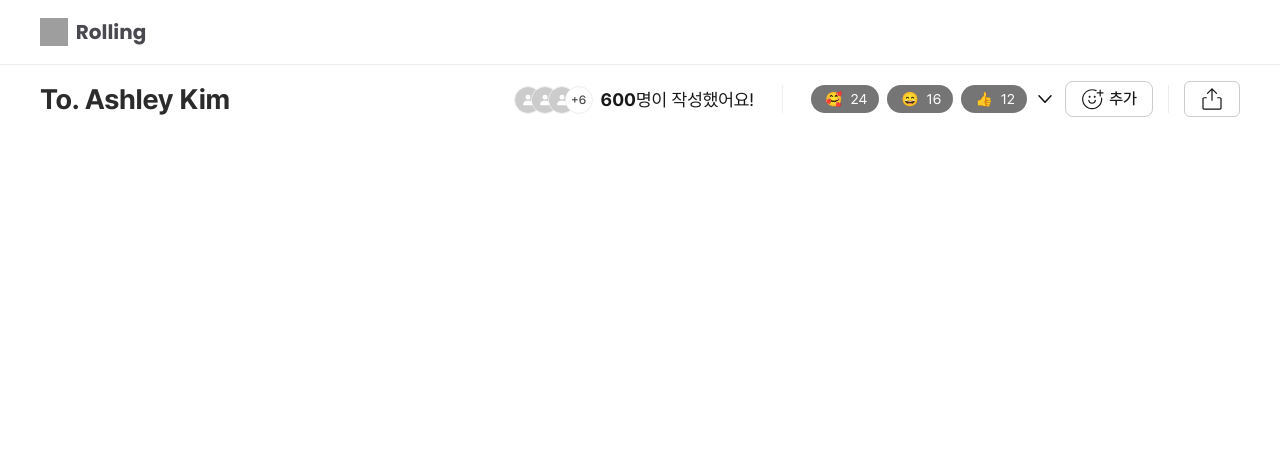
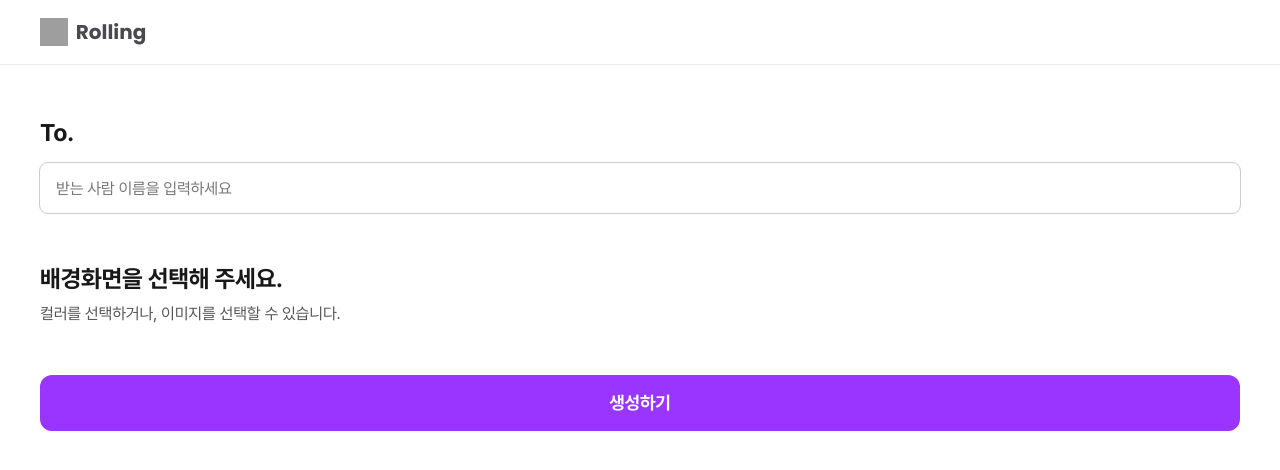
Before and after one commit to codeit-team8/rolling, a React (Vite) app: page /post in a window 1280 px wide. Shown: the top 470 px of the page. Built offline with nearby package versions, Linux system fonts and the light colour scheme; grey boxes are pictures that could not be loaded.

Commit message:
fix : textInput initial value 수정

```diff
--- a/src/App.jsx
+++ b/src/App.jsx
@@ -3,6 +3,7 @@ import GlobalStyle from '@/styles/GlobalStyle.js';
 import Post from '@/pages/Post.jsx';
 import Main from '@/pages/Main.jsx';
 import Nav from '@/components/Nav/Nav.jsx';
+import To from '@/pages/To.jsx';
 
 function App() {
   return (
@@ -12,7 +13,7 @@ function App() {
       <Routes>
         <Route path="/" element={<Main />} />
         <Route path="/list" element={<Main />} />
-        <Route path="/post" element={<Post />}>
+        <Route path="/post" element={<To />}>
           <Route path=":postId" element={<Post />} />
         </Route>
       </Routes>
--- /dev/null
+++ b/src/pages/To.jsx
@@ -0,0 +1,79 @@
+import { useState } from 'react';
+import styled, { css } from 'styled-components';
+import * as F from '@/styles/fontType';
+import TextInput from '@/styles/input/TextInput';
+import PrimaryButton from '@/styles/button/PrimaryButton';
+
+const INIT_VALUE = {
+  team: '1-8',
+  name: '',
+  backgroundColor: 'begie',
+  backgroundImageURL: '',
+};
+
+export default function To() {
+  const [isValidForm, setIsValidForm] = useState(null);
+  const [postValue, setPostValue] = useState(INIT_VALUE);
+
+  const handleSubmit = (e) => {
+    e.preventDefault();
+  };
+
+  const preventSubmitKeyDown = (e) => {
+    if (e.keyCode === 13) {
+      e.preventDefault();
+    }
+  };
+
+  return (
+    <ToContainer>
+      <Form onSubmit={handleSubmit} onKeyDown={preventSubmitKeyDown}>
+        <TextBox>
+          <Title>To.</Title>
+          <TextInput setIsValidForm={setIsValidForm} />
+        </TextBox>
+        <TextBox2>
+          <Title>배경화면을 선택해 주세요.</Title>
+          <P>컬러를 선택하거나, 이미지를 선택할 수 있습니다.</P>
+        </TextBox2>
+        <PrimaryButton type="submit">생성하기</PrimaryButton>
+      </Form>
+    </ToContainer>
+  );
+}
+
+const ToContainer = styled.div`
+  padding: 5rem 2rem 0 2rem;
+`;
+
+const FlexColumn = css`
+  display: flex;
+  flex-direction: column;
+`;
+
+const Form = styled.form`
+  ${FlexColumn}
+  gap: 4.8rem;
+  margin: auto;
+  max-width: 120rem;
+`;
+
+const TextBox = styled.div`
+  ${FlexColumn}
+  gap: 1.2rem;
+`;
+
+const TextBox2 = styled.div`
+  ${FlexColumn}
+  gap: 0.4rem;
+`;
+
+const Title = styled.div`
+  ${F.FONT24B}
+  color: var(--gray-900, #181818);
+`;
+
+const P = styled.p`
+  ${F.FONT16}
+  color: var(--gray-500, #555);
+`;
--- a/src/styles/input/TextInput.jsx
+++ b/src/styles/input/TextInput.jsx
@@ -1,11 +1,12 @@
 import { useState } from 'react';
 import styled from 'styled-components';
+import * as F from '@/styles/fontType';
 
 const REGEX = /^[\sa-zA-Z0-9가-힣]{2,20}$/;
 
 function TextInput() {
   const [value, setValue] = useState('');
-  const [isValid, setIsValid] = useState(true);
+  const [isValid, setIsValid] = useState(null);
   const [errorMessage, setErrorMessage] = useState('');
 
   const handleChange = (e) => {
@@ -28,31 +29,30 @@ function TextInput() {
   };
 
   return (
-    <>
+    <div>
       <InputBox
         type="text"
         placeholder="받는 사람 이름을 입력하세요"
         onBlur={handleBlur}
         onChange={handleChange}
         value={value}
-        $isValid={isValid}
+        $isValid={!isValid && isValid !== null}
       />
-      {!isValid && <Error>{errorMessage}</Error>}
-    </>
+      {!isValid && isValid !== null && <Error>{errorMessage}</Error>}
+    </div>
   );
 }
 
 export default TextInput;
 
 const InputBox = styled.input`
-  font-size: 1.6rem;
-  line-height: 2.6rem;
-  width: 32rem;
+  ${F.FONT16}
+  width: 100%;
   height: 5rem;
   border-radius: 8px;
   border: none;
   outline: 0.1rem solid var(--gray-300);
-  outline-color: ${({ $isValid }) => ($isValid ? 'var(--gray-300)' : 'var(--Error)')};
+  outline-color: ${({ $isValid }) => ($isValid ? 'var(--Error)' : 'var(--gray-300)')};
   padding: 1.2rem 1.6rem;
   color: var(--gray-900);
 
@@ -74,7 +74,7 @@ const InputBox = styled.input`
 
 const Error = styled.div`
   color: var(--Error);
-  font-size: 1.2rem;
+  ${F.FONT12}
   width: 32rem;
   height: 1.8rem;
   margin-top: 0.4rem;
```
